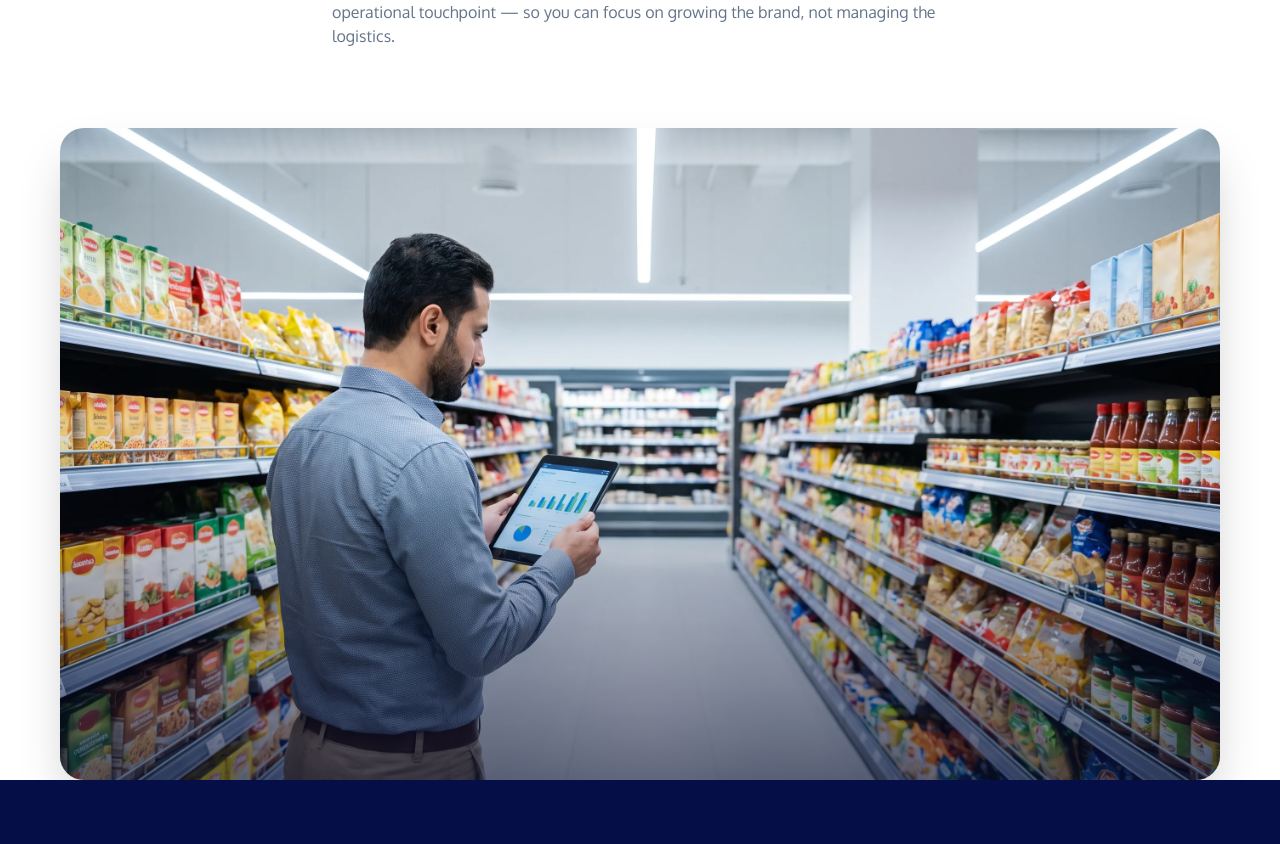
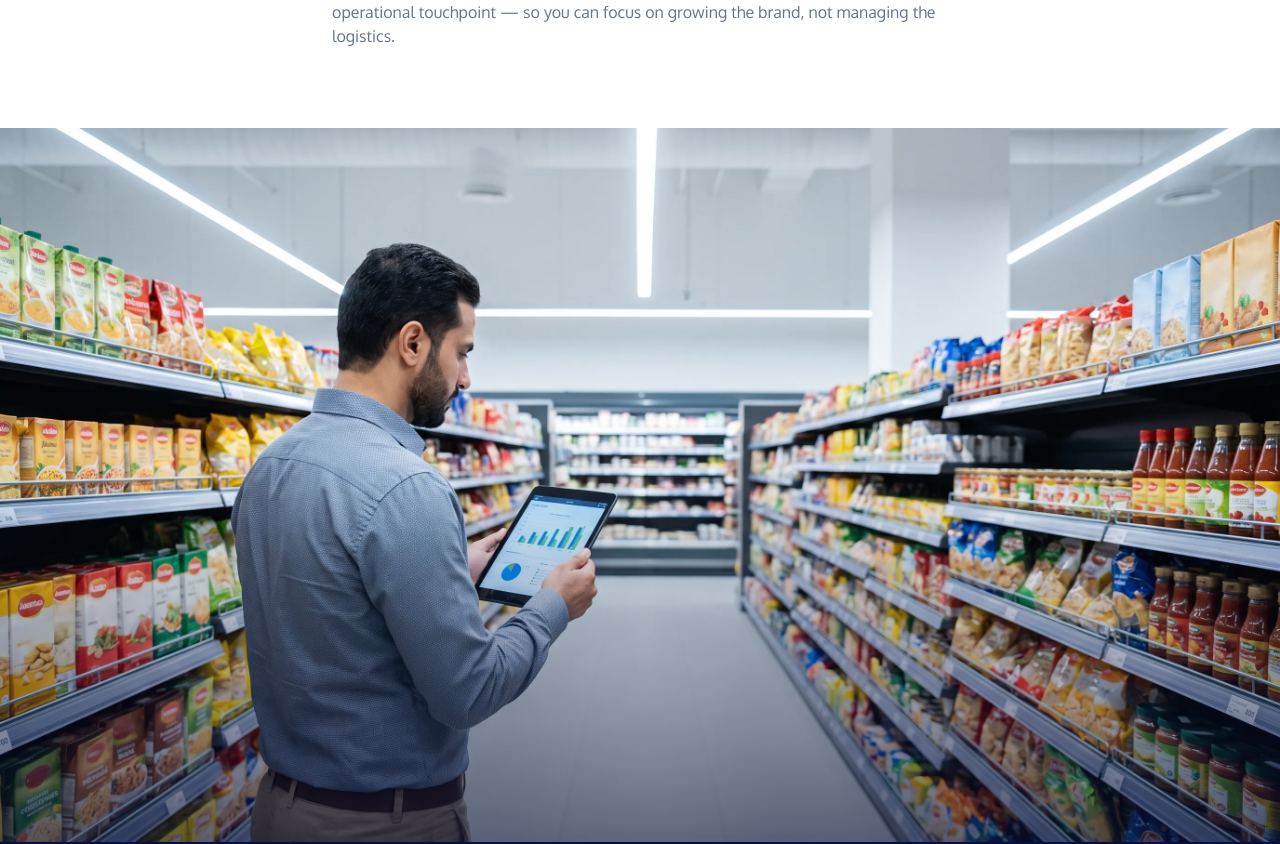
Before and after one commit to MosaabGaber/FOODCLOUD, a React (Vite) app: page /market-management in a window 1280 px wide. Shown: the part 965-1809 px from the top of the page. Built offline with nearby package versions, Linux system fonts and the light colour scheme.

Commit message:
make market management person image full width

```diff
--- a/src/pages/MarketManagement.tsx
+++ b/src/pages/MarketManagement.tsx
@@ -66,10 +66,8 @@ export default function MarketManagement({ onOpenContact }: MarketManagementProp
         </div>
       </section>
 
-      <section className="w-full bg-white px-6 md:px-[60px] pb-0">
-        <div className="max-w-7xl mx-auto">
-          <div className="relative w-full rounded-3xl overflow-hidden shadow-2xl"
-            style={{ aspectRatio: '16/9' }}>
+      <section className="w-full overflow-hidden">
+        <div className="relative w-full">
           <img
             src="/person.webp"
             alt="FoodCloud market management professional reviewing products on the ground in MENA"
@@ -77,7 +75,6 @@ export default function MarketManagement({ onOpenContact }: MarketManagementProp
             loading="lazy"
           />
           <div className="absolute inset-0 bg-gradient-to-t from-[#0A0F2E]/60 via-transparent to-transparent" />
-          </div>
         </div>
       </section>
 
```
Lines whose indentation alone changed are shown as unchanged.
